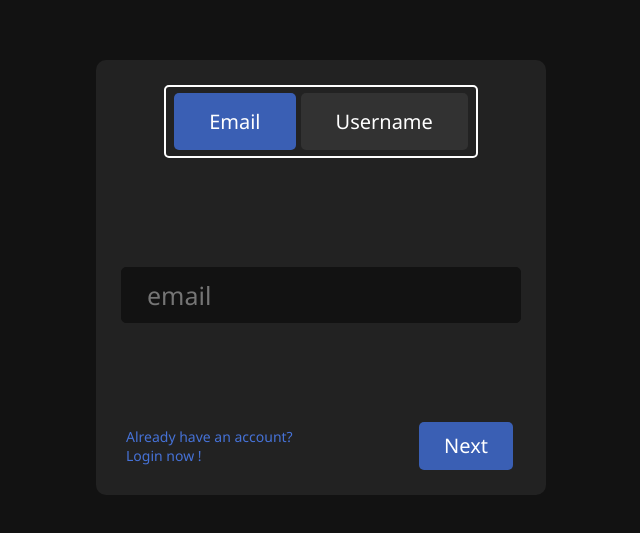
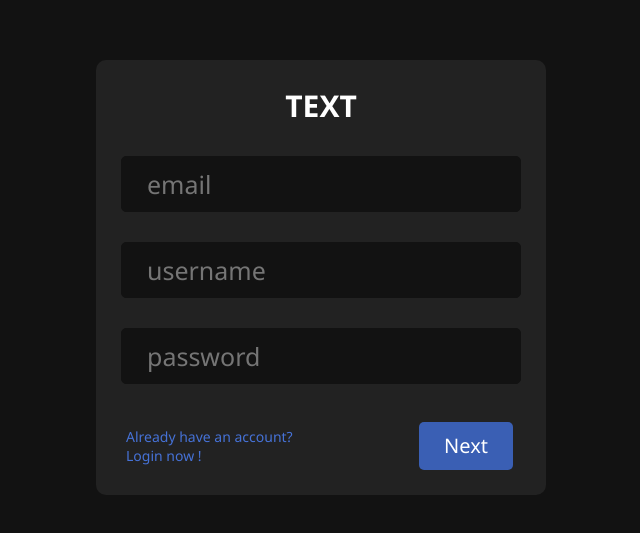
Before and after one commit to dehwyy/shakai, a React (Vite) app in the folder frontend/: page /registration in a window 1280 px wide. Shown: the part 123-656 px from the top of the page, without its empty margins (319-959 px from the left). Built offline with nearby package versions, Linux system fonts and the light colour scheme.

Commit message:
add registration

```diff
--- a/frontend/src/App.tsx
+++ b/frontend/src/App.tsx
@@ -6,6 +6,10 @@ import Navbar from "./components/navbar/Navbar"
 import Profile from "./components/profile/Profile"
 import Users from "./components/users/Users"
 import Login from "./components/newAuthForm/Login"
+import Registration from "./components/newAuthForm/Registration"
+import { useEffect } from "react"
+import { useTypedDispatch, useTypedSelector } from "./store/typed-hooks"
+import { setAuth } from "./store/slices/currentUser-store"
 
 const AppWrapper = styled.div`
   background: ${props => props.theme.mainBackground};
@@ -29,13 +33,20 @@ const darkTheme = {
 }
 
 const App = () => {
+  const dispatch = useTypedDispatch()
+  useEffect(() => {
+    const accessToken = localStorage.getItem("accessToken")
+    if (accessToken) {
+      dispatch({ type: setAuth, payload: true })
+    }
+  }, [])
   return (
     <ThemeProvider theme={darkTheme}>
       <GlobalStyles />
       <AppWrapper>
         <Routes>
           <Route path={"*"} element={<Login />} />
-          <Route path={"registration"} element={<Login />} />
+          <Route path={"registration"} element={<Registration />} />
           <Route path={"content"}>
             <Route
               path={"profile"}
--- a/frontend/src/components/navbar/profileMenu/MenuProfile.tsx
+++ b/frontend/src/components/navbar/profileMenu/MenuProfile.tsx
@@ -3,19 +3,18 @@ import { MenuBody, MenuItem, MenuWrapper } from "./MenuProfile-style"
 import Ico from "../../../UI/Ico"
 import { Link } from "react-router-dom"
 import logout from "../../../requests/logout"
-import { useTypedSelector } from "../../../store/typed-hooks"
+import { useTypedDispatch, useTypedSelector } from "../../../store/typed-hooks"
+import { setAuth } from "../../../store/slices/currentUser-store"
 
 const MenuProfile = () => {
-  const isAuth = useTypedSelector((state) => state.CurrentUserStore.user.isAuth)
+  const isAuth = useTypedSelector(state => state.CurrentUserStore.user.isAuth)
+  const dispatch = useTypedDispatch()
   const linkTo = isAuth ? "/content/profile" : "/"
   const profileText = isAuth ? "Profile" : "Authorization"
   return (
     <MenuWrapper>
       <MenuBody>
-        <Link
-          to={linkTo}
-          data-testid="accessTokenTestId"
-        >
+        <Link to={linkTo} data-testid="accessTokenTestId">
           <MenuItem>
             <Ico> person </Ico>
             {profileText}
@@ -26,7 +25,11 @@ const MenuProfile = () => {
           Settings
         </MenuItem>
         {isAuth && (
-          <MenuItem onClick={() => logout()}>
+          <MenuItem
+            onClick={() => {
+              logout()
+              dispatch({ type: setAuth, payload: false })
+            }}>
             <Ico> exit_to_app </Ico>
             Log out
           </MenuItem>
--- a/frontend/src/components/newAuthForm/Login.tsx
+++ b/frontend/src/components/newAuthForm/Login.tsx
@@ -18,6 +18,10 @@ import usernameValidation from "./validation/usernameValidation"
 import { useNavigate } from "react-router-dom"
 import Ico from "../../UI/Ico"
 import login from "../../requests/login"
+import { setAuth } from "../../store/slices/currentUser-store"
+import { useTypedDispatch } from "../../store/typed-hooks"
+import passwordValidation from "./validation/passwordValidation"
+import emailValidation from "./validation/emailValidation"
 
 interface inSubmitLoginData {
   username?: string
@@ -37,13 +41,16 @@ const LoginFormRouter = () => {
   const [username, setUsername] = useState("")
   const [passwordError, setPasswordError] = useState<string>("")
   const navigate = useNavigate()
+  const dispatch = useTypedDispatch()
   const formRef = useRef<HTMLFormElement>(null)
 
   const submitHandler = async (data: inSubmitLoginData) => {
     const response = await login({ ...data, email, username }).catch(() => {
       setPasswordError(`Wrong password or ${methodOfAuth}!`)
     })
-    response && navigate("content")
+    response &&
+      dispatch({ type: setAuth, payload: true }) &&
+      navigate("content/profile")
     reset()
   }
   const buttonHandler = (e: React.MouseEvent<HTMLButtonElement>) => {
@@ -92,7 +99,8 @@ const LoginFormRouter = () => {
             <AInputWrapper>
               <AInput
                 placeholder="password"
-                {...register("password", usernameValidation)}
+                type="password"
+                {...register("password", { ...passwordValidation })}
                 onFocus={() => setPasswordError("")}
               />
               <ErrorSpan>{passwordError}</ErrorSpan>
@@ -111,7 +119,7 @@ const LoginFormRouter = () => {
             <AInputWrapper>
               <AInput
                 placeholder="email"
-                {...register("email", usernameValidation)}
+                {...register("email", emailValidation)}
               />
               {errors.email && (
                 <ErrorSpan>{errors.email.message as string}</ErrorSpan>
@@ -123,14 +131,15 @@ const LoginFormRouter = () => {
               <Sign
                 onClick={() => {
                   setReadyForSubmit(false)
+                  setPasswordError("")
                   reset()
                 }}>
                 <Ico>arrow_back</Ico> Get back
               </Sign>
             ) : (
               <Sign onClick={() => navigate("registration")}>
-                Already have an account? <br />
-                Login now !
+                Don&apos;t have account? <br />
+                Register now!
               </Sign>
             )}
             {isReadyForSubmit ? (
--- /dev/null
+++ b/frontend/src/components/newAuthForm/Registration.tsx
@@ -0,0 +1,93 @@
+import * as React from "react"
+import {
+  FlexBlock,
+  FormCentered,
+  FormWrapper,
+  LoginOption,
+  OptionsWrapper,
+  OptionalText,
+  Options,
+  Form,
+} from "./authComponents/AuthGlobal-styles"
+import { Sign } from "./authComponents/Sign.style"
+import { Button } from "./authComponents/Button-style"
+import { AInputWrapper, AInput, ErrorSpan } from "./authComponents/Input-style"
+import { useNavigate } from "react-router-dom"
+import { useForm } from "react-hook-form"
+import regUser from "../../requests/regUser"
+import { useTypedDispatch } from "../../store/typed-hooks"
+import { setAuth } from "../../store/slices/currentUser-store"
+import emailValidation from "./validation/emailValidation"
+import usernameValidation from "./validation/usernameValidation"
+import passwordValidation from "./validation/passwordValidation"
+
+interface inDataForm {
+  username: string
+  email: string
+  password: string
+}
+
+const Registration = () => {
+  //prettier-ignore
+  const {register, formState: {errors, isValid}, reset, handleSubmit, getValues} = useForm({
+    mode: "onBlur",
+  })
+  const navigate = useNavigate()
+  const dispatch = useTypedDispatch()
+  const submitHandler = async (data: inDataForm) => {
+    const response = await regUser(data)
+    response &&
+      dispatch({ type: setAuth, payload: true }) &&
+      navigate("/content/profile")
+    reset()
+  }
+  const required = { required: { value: true, message: "field is required" } }
+  return (
+    <FormWrapper>
+      <FormCentered>
+        <OptionsWrapper>
+          <OptionalText>TEXT</OptionalText>
+        </OptionsWrapper>
+        <Form onSubmit={handleSubmit(submitHandler)}>
+          <AInputWrapper>
+            <AInput
+              {...register("email", { ...emailValidation, ...required })}
+              placeholder="email"
+            />
+            {errors.email && (
+              <ErrorSpan>{errors.email.message as string}</ErrorSpan>
+            )}
+          </AInputWrapper>
+          <AInputWrapper>
+            <AInput
+              {...register("username", { ...usernameValidation, ...required })}
+              placeholder="username"
+            />
+            {errors.username && (
+              <ErrorSpan>{errors.username.message as string}</ErrorSpan>
+            )}
+          </AInputWrapper>
+          <AInputWrapper>
+            <AInput
+              {...register("password", passwordValidation)}
+              type="password"
+              placeholder="password"
+            />
+            {errors.password && (
+              <ErrorSpan>{errors.password.message as string}</ErrorSpan>
+            )}
+          </AInputWrapper>
+          <FlexBlock>
+            <Sign onClick={() => navigate("/")}>
+              Already have an account? <br />
+              Login now !
+            </Sign>
+            <Button type="submit">Next</Button>
+          </FlexBlock>
+        </Form>
+      </FormCentered>
+    </FormWrapper>
+  )
+}
+
+export default Registration
--- a/frontend/src/components/newAuthForm/authComponents/AuthGlobal-styles.ts
+++ b/frontend/src/components/newAuthForm/authComponents/AuthGlobal-styles.ts
@@ -53,7 +53,7 @@ export const Form = styled.form`
   display: flex;
   flex-direction: column;
   justify-content: start;
-  margin-top: 75px;
+  margin-top: 25px;
   user-select: none;
 `
 
--- /dev/null
+++ b/frontend/src/components/newAuthForm/validation/emailValidation.ts
@@ -0,0 +1,8 @@
+import { RegisterOptions } from "react-hook-form"
+
+export default {
+  pattern: {
+    value: /[a-z0-9_-]*@[a-z]*.[a-z]*/i,
+    message: "invalid email",
+  },
+} as RegisterOptions
--- /dev/null
+++ b/frontend/src/components/newAuthForm/validation/passwordValidation.ts
@@ -0,0 +1,12 @@
+import { RegisterOptions } from "react-hook-form"
+
+export default {
+  required: {
+    value: true,
+    message: "field is required",
+  },
+  minLength: {
+    value: 4,
+    message: "min length is 4",
+  },
+} as RegisterOptions
--- a/frontend/src/requests/login.ts
+++ b/frontend/src/requests/login.ts
@@ -1,4 +1,5 @@
 import $api from "./httpAxios"
+import Login from "../components/newAuthForm/Login"
 
 interface inSubmitLoginData {
   username?: string
--- a/frontend/src/store/store.ts
+++ b/frontend/src/store/store.ts
@@ -8,6 +8,11 @@ const store = configureStore({
     FormStore,
     CurrentUserStore,
   },
+  middleware: getDefaultMiddleware => {
+    return getDefaultMiddleware({
+      serializableCheck: { isSerializable: () => true },
+    })
+  },
 })
 export type RootState = ReturnType<typeof store.getState>
 export type AppDispatch = typeof store.dispatch
```
